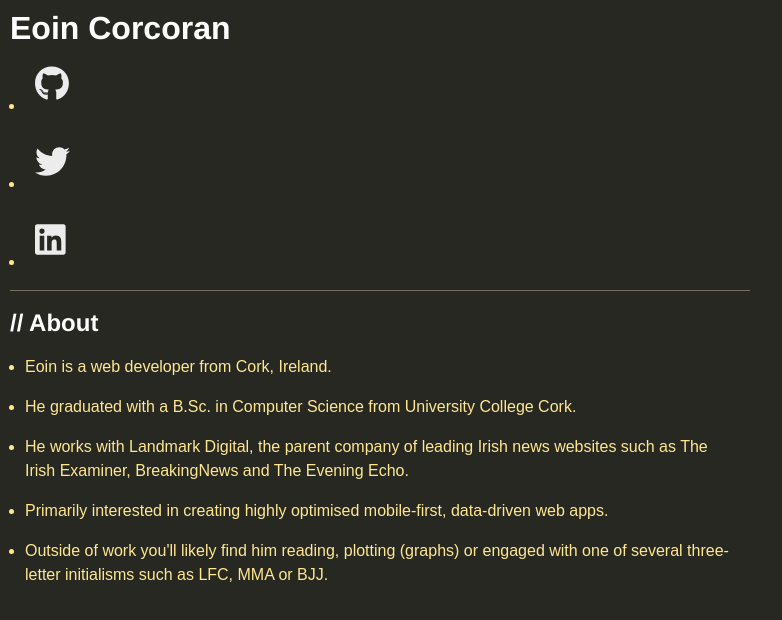
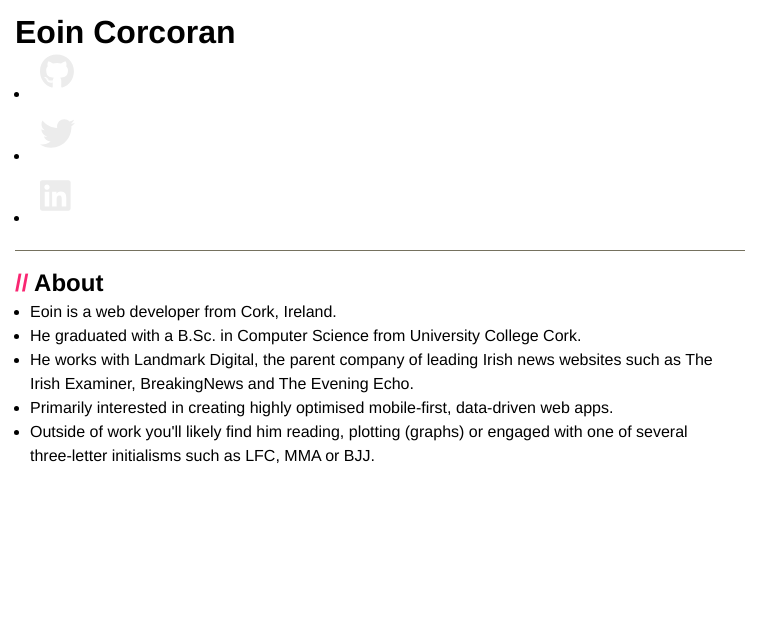
Before and after one commit to eoinpjcorcoran/eoinpjcorcoran.github.io, a plain HTML site: page index.html in a window 1280 px wide. Shown: the whole page, without its empty margins (0-782 px from the left). Drawn offline with Linux system fonts and the light colour scheme.

Commit message:
Changed colour scheme to light version and simplified css and html classes.

```diff
--- a/assets/css/style.css
+++ b/assets/css/style.css
@@ -1,23 +1,40 @@
 html{
     max-width: 760px;
     line-height: 24px;
-    font-family: Helvetica;
-    color: #fff;
-    background-color: #272822;
+    font-family: Helvetica, sans-serif;
 }
 
-body{
-    margin: 10px;
+body, h1, h2, ul{
+    margin: 0;
+}
+
+.row{
+    margin: 20px 15px;
+}
+
+.row--title{
+    padding: 0 0 20px;
+    border-bottom: 1px solid #75715E;
+}
+
+.row h2{
+    padding-bottom: 5px;
+}
+
+.row--about h2 span{
+    color: #F92672;
+}
+
+.row--projects h2 span{
+    color: #A6E22E;
+}
+
+.row--contact h2 span{
+    color: #66D9EF;
 }
 
 ul{
     padding: 0 15px;
-    color: #FFE792;
-    font-family: sans-serif;
-}
-
-li{
-    margin: 1em 0;
 }
 
 a{
@@ -25,28 +42,10 @@ a{
     display: block;
 }
 
+
+
 .row--desktop{
     display: none;
-}
-
-.row--title{
-    border-bottom: 1px solid #75715E;
-}
-
-.row--title h1{
-    margin: 16px 0;
-}
-
-.header--about{
-    color: #F92672;
-}
-
-.header--projects{
-    color: #A6E22E;
-}
-
-.header--contact{
-    color: #66D9EF;
 }
 
 .contact li{
--- a/index.html
+++ b/index.html
@@ -54,7 +54,7 @@
         </div>
 
         <div class="row row--about">
-            <h2>// About</h2>
+            <h2><span>//</span> About</h2>
 
             <ul>
                 <li>Eoin is a web developer from Cork, Ireland.</li>
@@ -73,7 +73,7 @@
         -->
 
         <div class="row row--contact row--mobile">
-            <h2>// Contact</h2>
+            <h2><span>//</span> Contact</h2>
 
             <ul>
                 <li>
```
